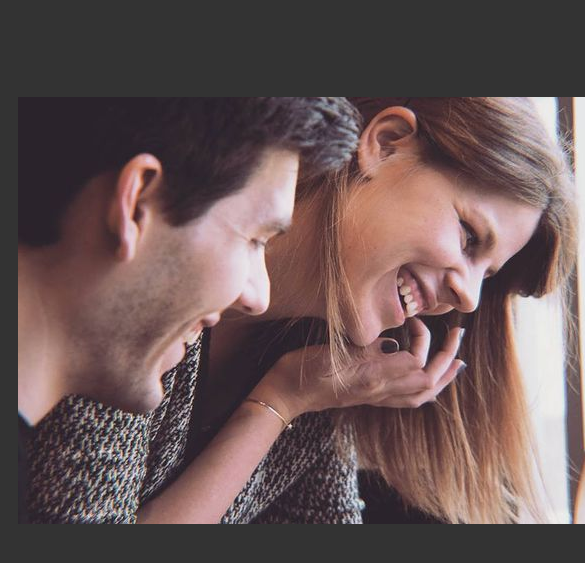
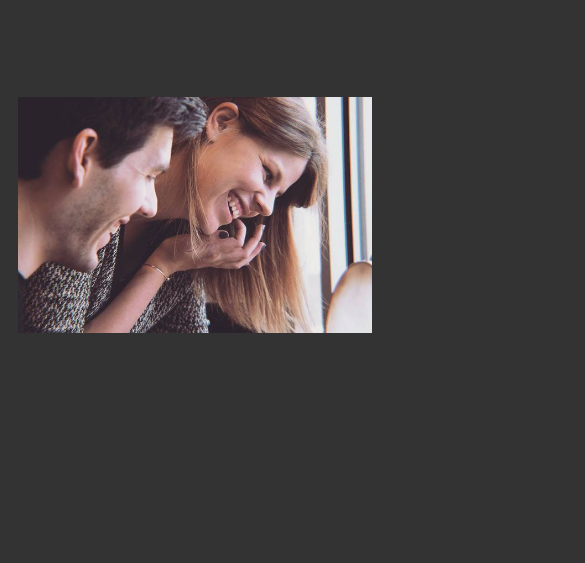
Before and after one commit to williams4027/williams4027.github.io, a plain HTML site: page index.html in a window 390 px wide. Shown: the part 87-650 px from the top of the page, 585 px wide, since content can reach past the window. Drawn offline with Linux system fonts and the light colour scheme.

Commit message:
Quick mobile flex css

```diff
--- a/assets/style.css
+++ b/assets/style.css
@@ -7,3 +7,8 @@ html {
 div {
   margin: 20px 0px;
 }
+
+img.main-img {
+  width: 640px;
+  max-width: 100%;
+}
--- a/index.html
+++ b/index.html
@@ -10,7 +10,7 @@
       <img src="./assets/cheers-logo-website-optimized.png" height="50px">
     </div>
     <div style="margin-top: 100px;">
-      <img src="./assets/best_buddies.jpeg" width="640px">
+      <img class="main-img" src="./assets/best_buddies.jpeg">
     </div>
   </body>
 </html>
```
